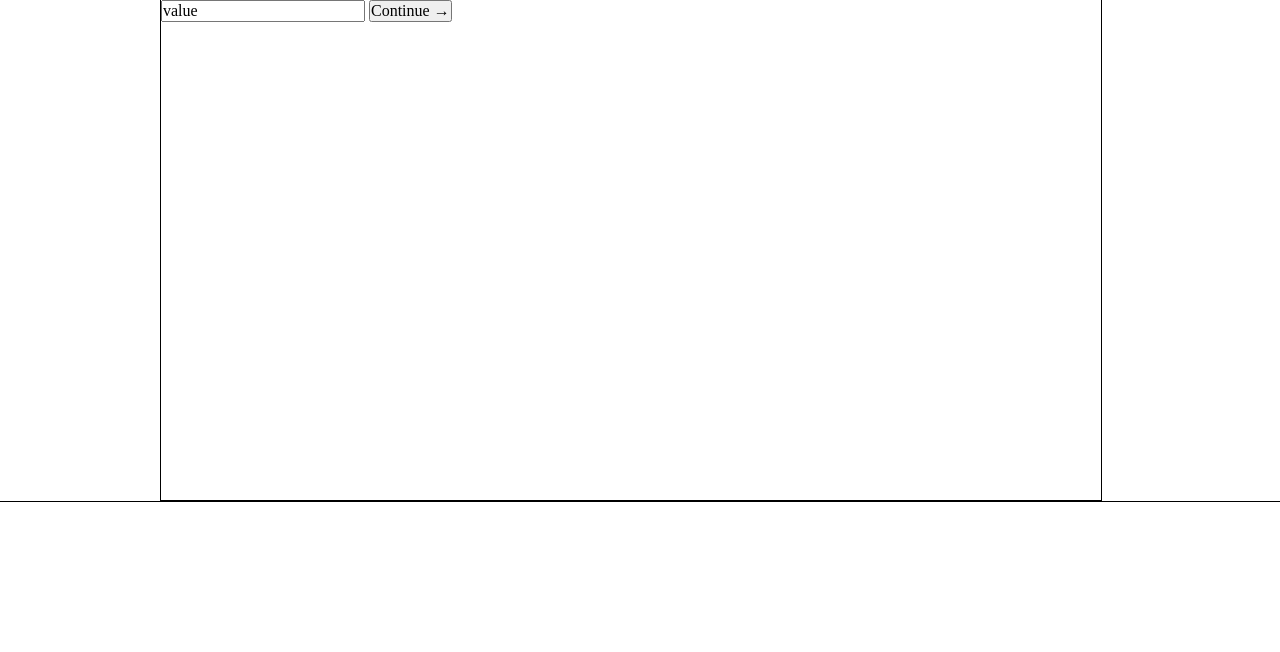
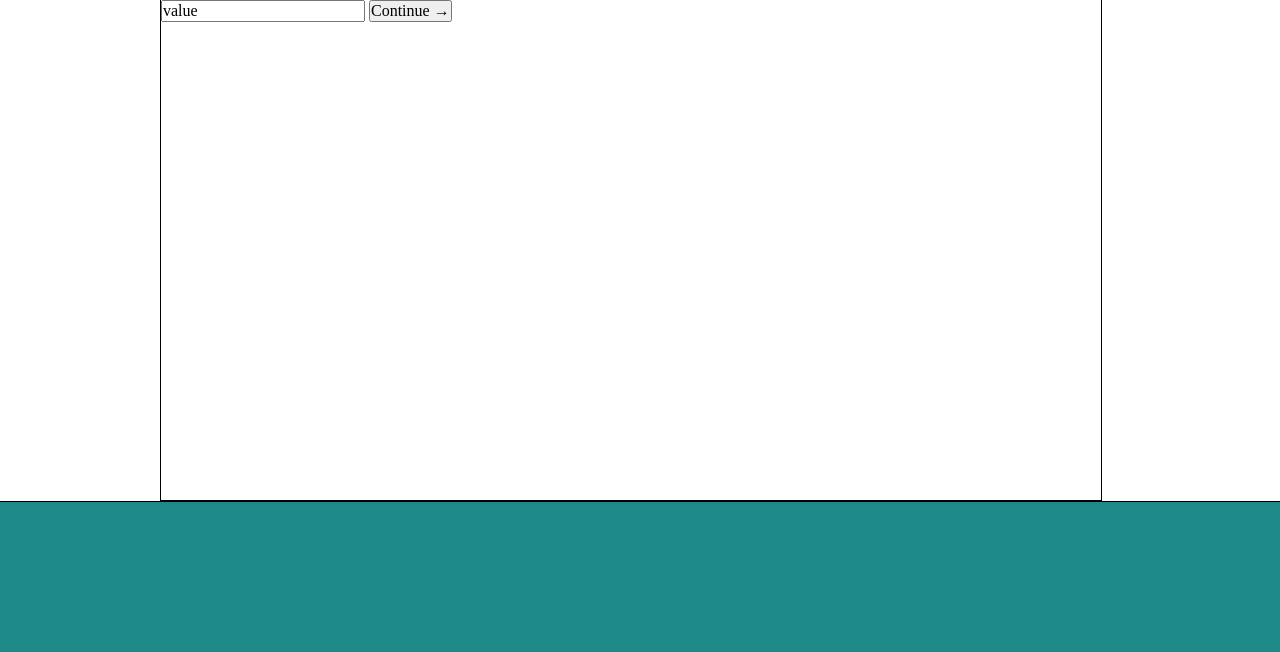
Before and after one commit to tarsisazevedo/djangodash2011, a Django app: template manouche_us/templates/index.html in a window 1280 px wide. Shown: the part 203-855 px from the top of the page. Run offline with Django 3.2, Linux system fonts and the light colour scheme; the template is opened without the code that fills it, so the values that code supplies are empty.

Commit message:
Add footer color

```diff
--- a/manouche_us/static/css/index.css
+++ b/manouche_us/static/css/index.css
@@ -25,4 +25,5 @@
 .footer {
     height: 150px;
     border-top: 1px solid black;
+    background-color: #1E8A88;
 }
```
